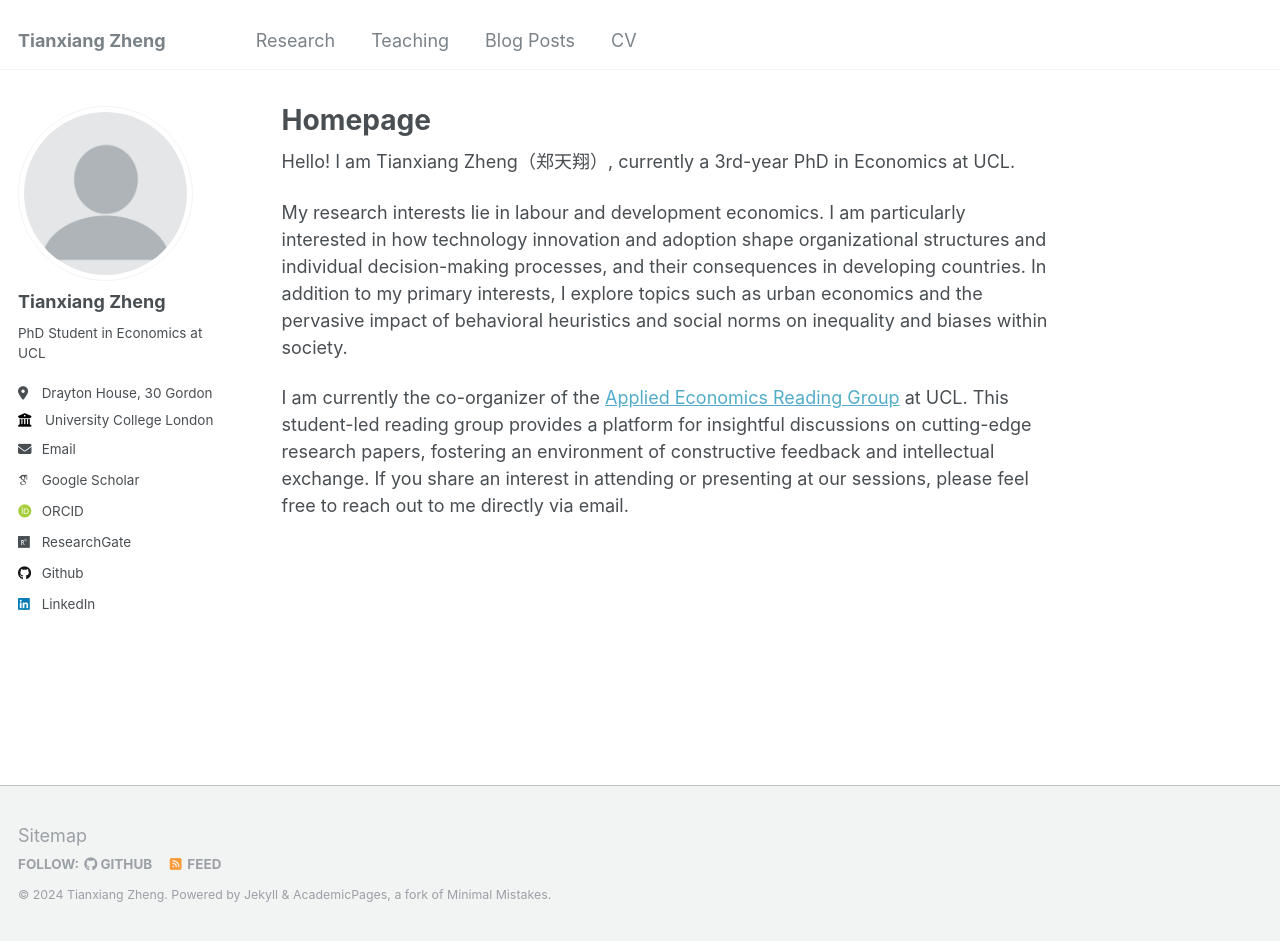
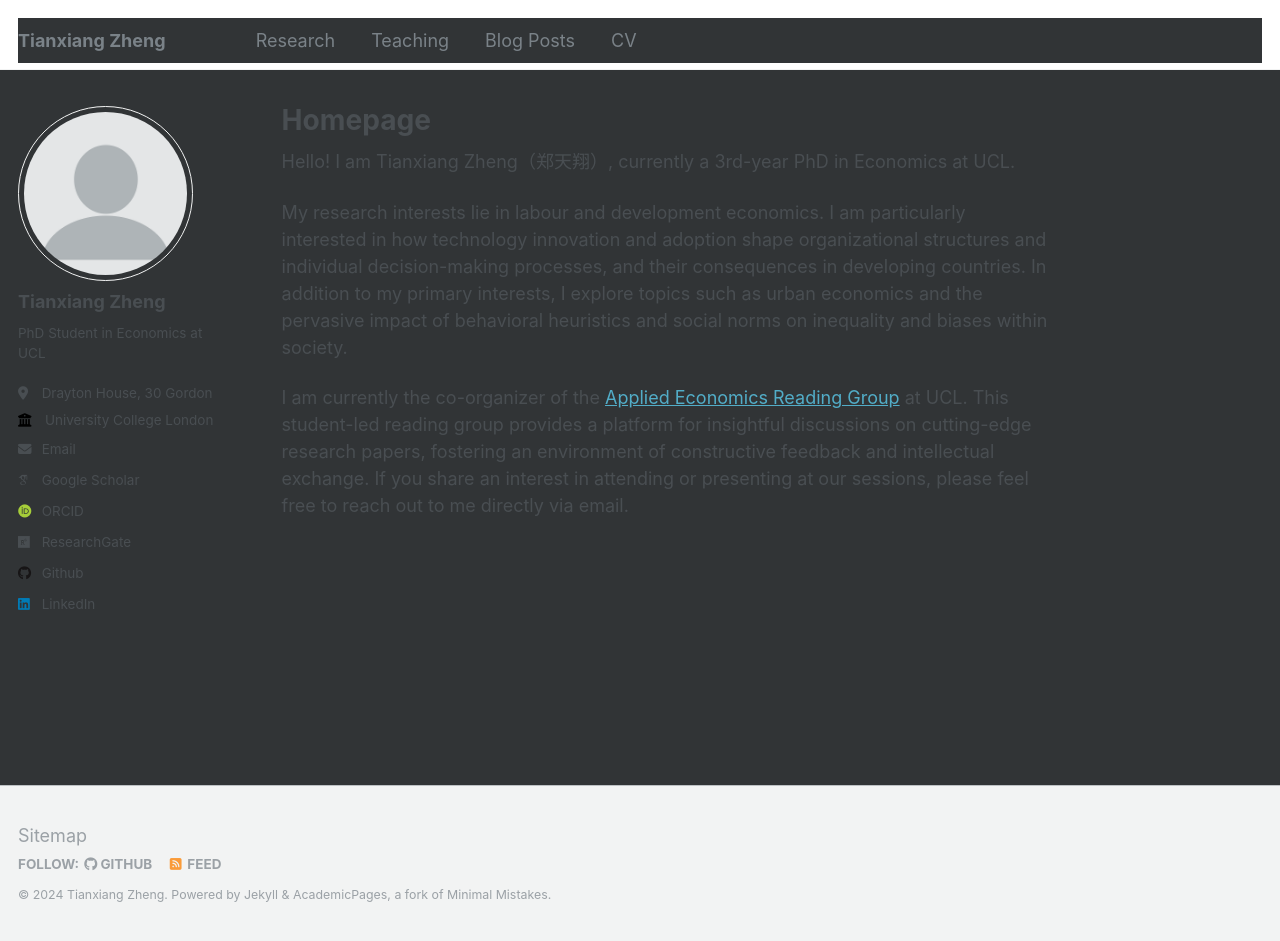
Before and after one commit to zhengtxecon/zhengtxecon.github.io, a Jekyll site: the page built from _pages/about.md, in a window 1280 px wide and 941 px high. Built offline with Jekyll 4.4.1, drawn with Linux system fonts in a browser that asks for light colours; some web fonts are replaced.

Commit message:
update background color

```diff
--- a/_sass/_variables.scss
+++ b/_sass/_variables.scss
@@ -62,7 +62,7 @@ $light-gray                 : mix(#fff, $gray, 50%);
 $lighter-gray               : mix(#fff, $gray, 90%);
 
 $body-color                 : #fff;
-$background-color           : #fff;
+$background-color           : $darker-gray; /* #fff */
 $code-background-color      : #fafafa;
 $code-background-color-dark : $light-gray;
 $text-color                 : $dark-gray;
```
